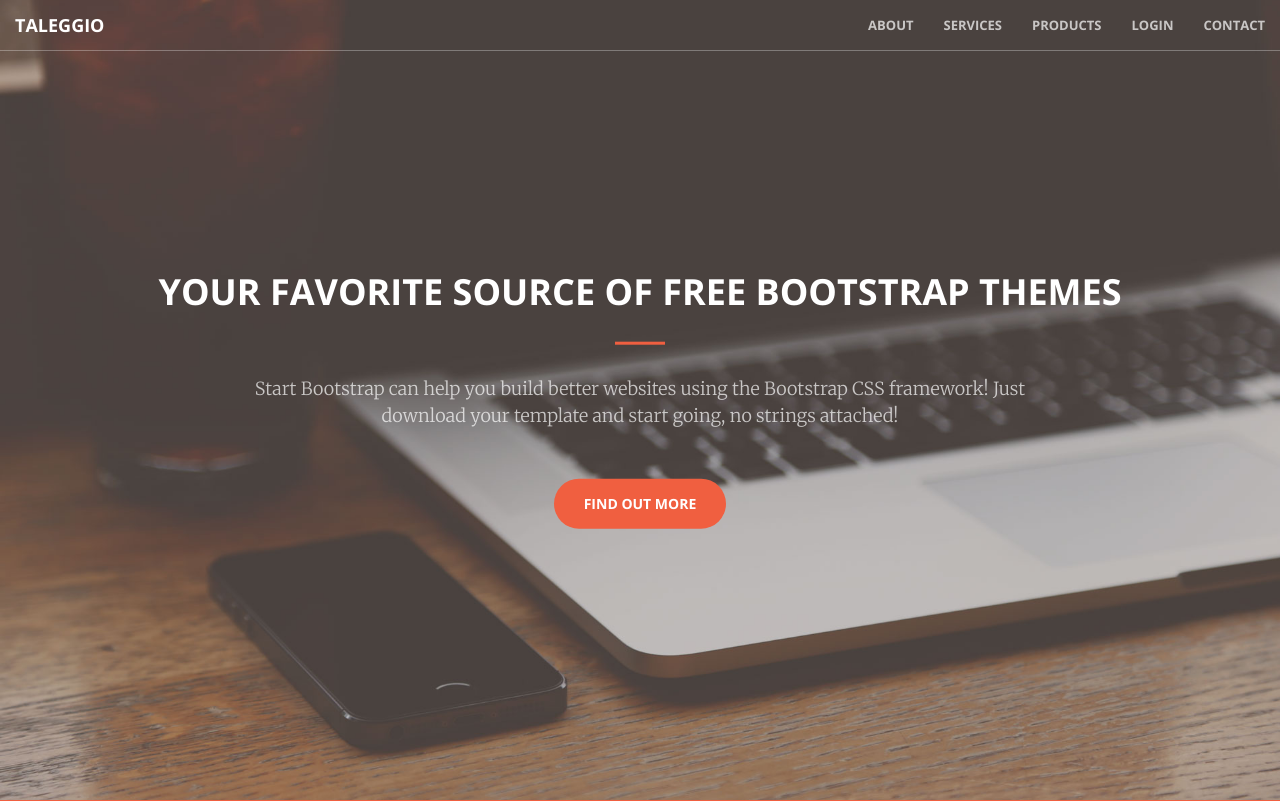
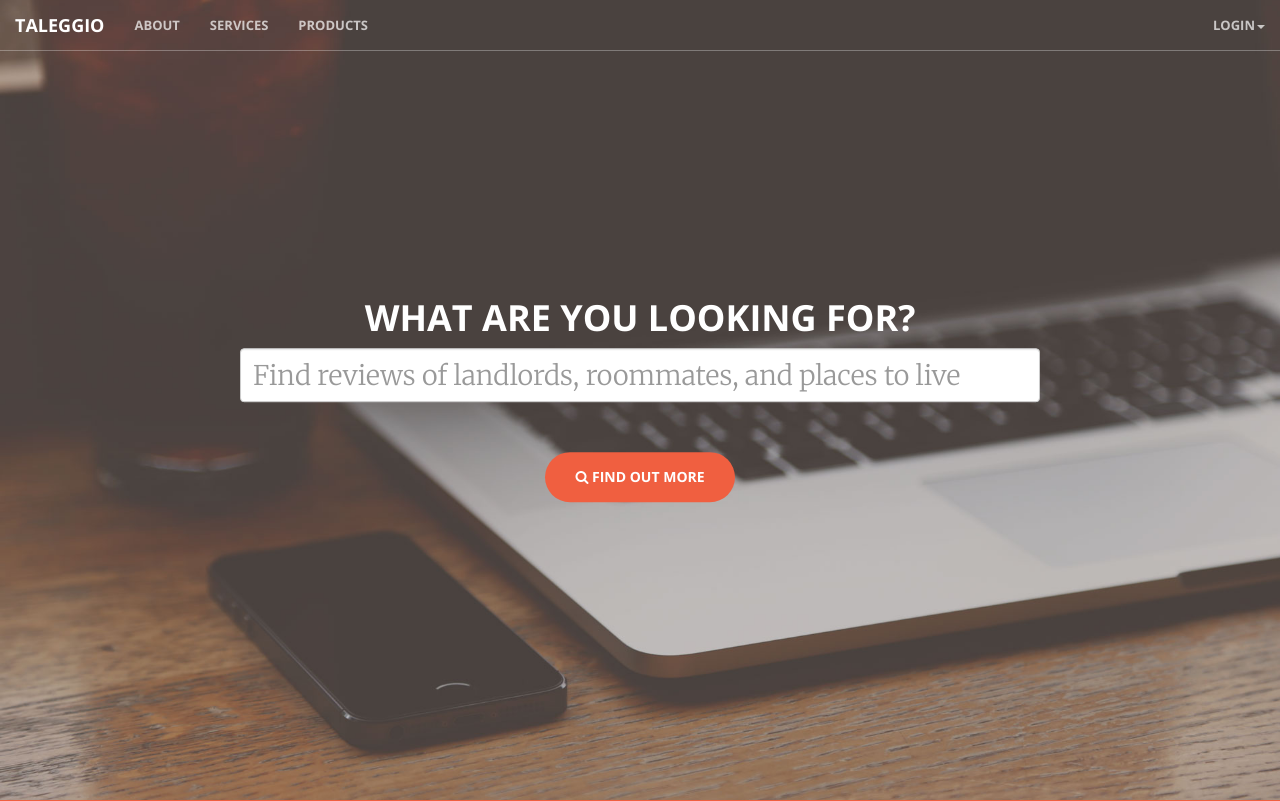
Before and after one commit to schuylerc/bitcamp15, a Django app: page / in a window 1280 px wide. Shown: the top 801 px of the page. Run offline with Django 3.2, Linux system fonts and the light colour scheme; some libraries are stand-ins or nearby versions.

Commit message:
Add login menu and search bar

```diff
--- a/taleggio/templates/index.html
+++ b/taleggio/templates/index.html
@@ -52,7 +52,7 @@
 
             <!-- Collect the nav links, forms, and other content for toggling -->
             <div class="collapse navbar-collapse" id="bs-example-navbar-collapse-1">
-                <ul class="nav navbar-nav navbar-right">
+               <ul class="nav navbar-nav">
                     <li>
                         <a class="page-scroll" href="#about">About</a>
                     </li>
@@ -62,12 +62,26 @@
                     <li>
                         <a class="page-scroll" href="#portfolio">Products</a>
                     </li>
-                    <li>
-                        <a class="page-scroll" href="#contact">Login</a>
-                    </li>
-                    <li>
-                        <a class="page-scroll" href="#contact">Contact</a>
-                    </li>
+               </ul>
+                <ul class="nav navbar-nav navbar-right">
+                    <li class="dropdown">
+                    {% if user and not user.is_anonymous %}
+                     <a href="profile" class="dropdown-toggle" data-toggle="dropdown">{{ user.get_full_name|default:user.username }}<b class="caret"></b></a>
+                     <ul class="dropdown-menu" style="padding: 15px;min-width: 250px;">
+                        <li>
+                            <a class="btn btn-primary btn-xl btn-block" style="color: #fff" href="{% url 'auth:logout' %}?next={{ request.path }}"><i class="fa fa-sign-out"></i> Logout</a>
+                        </li>
+                     </ul>
+                    {% else %}
+                     <a href="login" class="dropdown-toggle" data-toggle="dropdown">Login<b class="caret"></b></a>
+                     <ul class="dropdown-menu" style="padding: 15px;min-width: 250px;">
+                        <li>
+                            <a class="btn btn-primary btn-xl btn-block" style="color: #fff" href="{% url 'social:begin' 'facebook' %}?next={{ request.path }}"><i class="fa fa-facebook-square"></i> Login with Facebook</a>
+                            <a class="btn btn-primary btn-xl btn-block" style="color: #fff" href="{% url 'social:begin' 'facebook' %}?next={{ request.path }}"><i class="fa fa-twitter-square"></i> Login with Twitter</a>
+                        </li>
+                     </ul>
+                    {% endif %}
+                  </li>
                 </ul>
             </div>
             <!-- /.navbar-collapse -->
@@ -78,10 +92,12 @@
     <header>
         <div class="header-content">
             <div class="header-content-inner">
-                <h1>Your Favorite Source of Free Bootstrap Themes</h1>
-                <hr>
-                <p>Start Bootstrap can help you build better websites using the Bootstrap CSS framework! Just download your template and start going, no strings attached!</p>
-                <a href="#about" class="btn btn-primary btn-xl page-scroll">Find Out More</a>
+                <h1 style="margin-bottom: 10px;">What are you looking for?</h1>
+                <!--<hr>-->
+                <p>
+                <input name="search" id="search" class="form-control" type="text" style="font-size: 1.5em; line-height: 1.5em; height: 2em;" placeholder="Find reviews of landlords, roommates, and places to live">
+                </p>
+                <a class="btn btn-primary btn-xl"><i class="fa fa-search"></i> Find Out More</a>
             </div>
         </div>
     </header>
```
